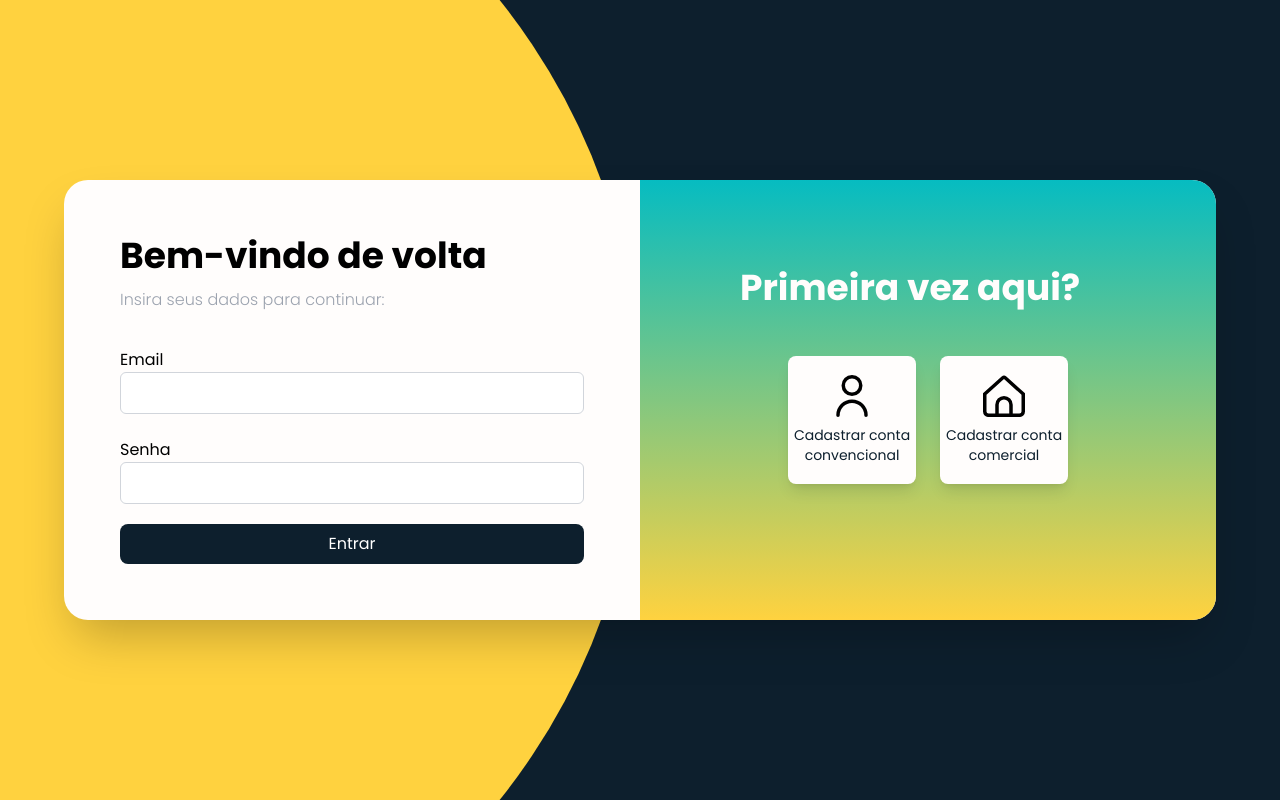
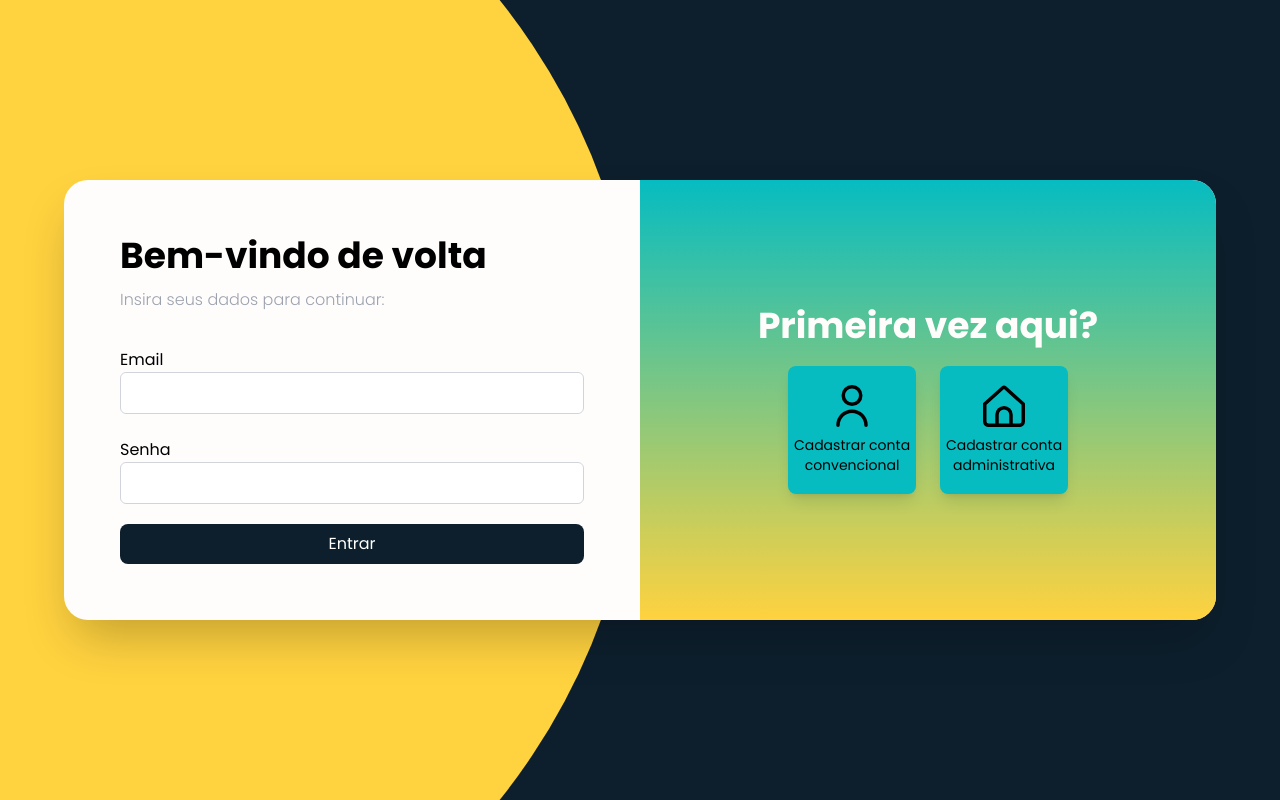
Before and after one commit to garagen-inc/garagen-frontend, a React (Create React App) app: page /login in a window 1280 px wide. Built offline with nearby package versions, Linux system fonts and the light colour scheme.

Commit message:
screen(Login): extract buttons from Login to componente ButtonLogin

```diff
--- a/src/screens/login/Login.tsx
+++ b/src/screens/login/Login.tsx
@@ -2,6 +2,7 @@ import React from "react";
 import UserIcon from "../shared_components/shared_assets/user.svg";
 import GarageIcon from "../shared_components/shared_assets/garage.svg";
 import { FormLogin } from "./assets/FormLogin";
+import CustomButton from "./assets/ButtonLogin";
 export function Login() {
   return (
     <div className="min-h-screen flex items-center justify-center bg-gg-rich-black overf">
@@ -11,33 +12,30 @@ export function Login() {
 
       <div className="relative flex flex-col md:flex-row w-full max-w-6xl m-6 bg-gg-lavender-blush shadow-2xl rounded-3xl overflow-hidden">
         <FormLogin />
-        <div className="relative w-full md:w-1/2 flex items-center p-12 justify-center inset-0 bg-gradient-to-b from-gg-robin-egg-blue to-gg-sunglow">
-          <div className="">
-            <span className="text-4xl font-bold text-gg-lavender-blush">
+
+        <div className="relative flex-col  w-full md:w-1/2 flex items-center p-12 justify-center inset-0 bg-gradient-to-b from-gg-robin-egg-blue to-gg-sunglow">
+          <div>
+            <span className="lg:text-4xl font-bold text-3xl text-gg-lavender-blush mb-4">
               Primeira vez aqui?
             </span>
-            <div className="flex items-center justify-center p-12 space-x-6">
-              <button className="flex flex-col items-center justify-center w-32 h-32 bg-gg-lavender-blush text-gg-rich-black rounded-lg shadow-lg transition-colors duration-200 ease-in-out hover:bg-gg-sunglow focus:outline-none focus:ring-2 focus:ring-blue-400">
-                <img
-                  src={UserIcon}
-                  alt="user"
-                  className="w-1/3 h-1/3 object-contain"
-                />
-                <span className="mt-2 text-sm text-center">
-                  Cadastrar conta convencional
-                </span>
-              </button>
-              <button className="flex flex-col items-center justify-center w-32 h-32 bg-gg-lavender-blush text-gg-rich-black rounded-lg shadow-lg transition-colors duration-200 ease-in-out hover:bg-gg-cinnabar focus:outline-none focus:ring-2 focus:ring-blue-400">
-                <img
-                  src={GarageIcon}
-                  alt="garage"
-                  className="w-1/3 h-1/3 object-contain"
-                />
-                <span className="mt-2 text-sm text-center">
-                  Cadastrar conta comercial
-                </span>
-              </button>
-            </div>
+          </div>
+          <div className="flex items-center justify-center space-x-6 mt-5">
+            <CustomButton
+              buttonText="Cadastrar conta convencional"
+              imgSrc={UserIcon}
+              imgAlt="Ícone de oficina"
+              buttonColor="bg-gg-robin-egg-blue"
+              hoverColor="hover:bg-gg-sunglow"
+              textColor="text-black"
+            />
+            <CustomButton
+              buttonText="Cadastrar conta administrativa"
+              imgSrc={GarageIcon}
+              imgAlt="Ícone de oficina"
+              buttonColor="bg-gg-robin-egg-blue"
+              hoverColor="hover:bg-gg-sunglow"
+              textColor="text-black"
+            />
           </div>
         </div>
       </div>
--- /dev/null
+++ b/src/screens/login/assets/ButtonLogin.tsx
@@ -0,0 +1,32 @@
+import React from "react";
+
+// Define a interface para as props
+interface CustomButtonProps {
+  buttonText?: string; // Texto do botão (opcional)
+  imgSrc: string; // Fonte da imagem (obrigatório)
+  imgAlt?: string; // Texto alternativo da imagem (opcional)
+  buttonColor?: string; // Cor de fundo do botão (opcional)
+  hoverColor?: string; // Cor de fundo do botão ao passar o mouse (opcional)
+  textColor?: string; // Cor do texto do botão (opcional)
+}
+
+// Define o componente com props para customização
+const CustomButton: React.FC<CustomButtonProps> = ({
+  buttonText = "Cadastrar conta convencional",
+  imgSrc,
+  imgAlt = "user",
+  buttonColor = "bg-gg-lavender-blush",
+  hoverColor = "hover:bg-gg-sunglow",
+  textColor = "text-gg-rich-black",
+}) => {
+  return (
+    <button
+      className={`flex flex-col items-center justify-center w-32 h-32 ${buttonColor} ${textColor} rounded-lg shadow-lg transition-colors duration-200 ease-in-out ${hoverColor} focus:outline-none focus:ring-2 focus:ring-blue-400`}
+    >
+      <img src={imgSrc} alt={imgAlt} className="w-1/3 h-1/3 object-contain" />
+      <span className="mt-2 text-sm text-center">{buttonText}</span>
+    </button>
+  );
+};
+
+export default CustomButton;
```
